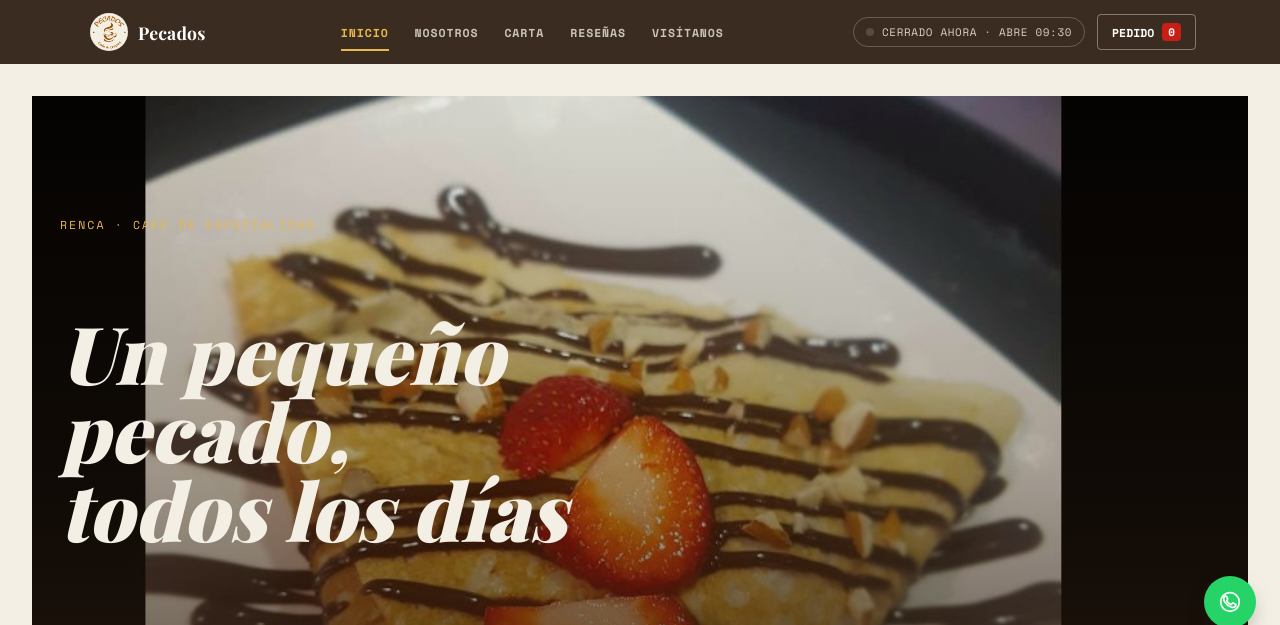
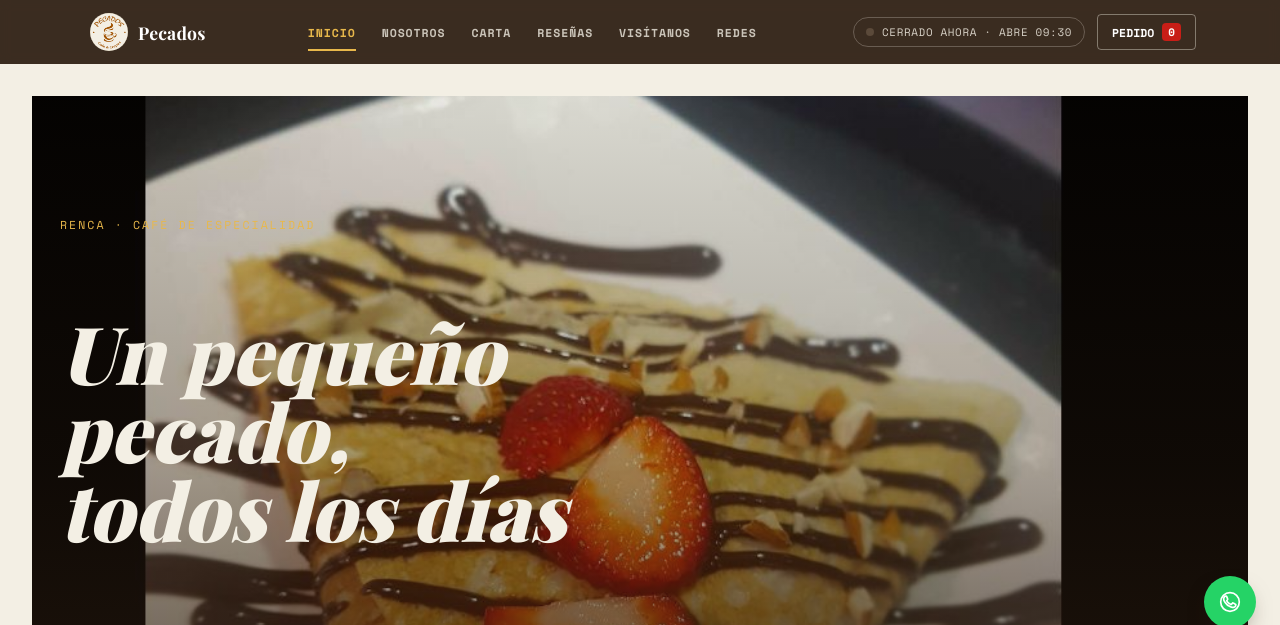
Before and after one commit to MMedinacode/Pecados-Cafe-Web, a plain HTML site: page index.html in a window 1280 px wide. Both pictures are taken after a click on the button "INICIO". Shown: the top 625 px of the page. Drawn offline with nearby package versions, Linux system fonts and the light colour scheme; a web font is replaced by a local one.

Commit message:
Pestana de redes sociales con sus perfiles reales
Sexta pestana (Redes) al lado de Inicio/Nosotros/Carta/Resenas/Visitanos,
armada por el modulo universal redes.js:

- Una tarjeta por red REAL del local: Instagram, TikTok, Facebook, Threads,
  WhatsApp o telefono, con su handle y sus seguidores cuando estan verificados
- Instagram lleva una rejilla con 3 fotos reales del propio local
- Solo aparece lo verificado: lo que no esta en la config, no se publica
- Los que ya tenian su propia pestana de redes se respetan, no se duplican
- Los videos nunca se incrustan: portada con play que lleva al post real

Co-Authored-By: Claude Opus 5 <noreply@anthropic.com>

```diff
--- /dev/null
+++ b/redes.js
@@ -0,0 +1,492 @@
+/* ============================================================
+   REDES — pestaña de redes sociales, módulo universal
+   ============================================================
+   Agrega una sexta pestaña ("Redes") a los sitios del portafolio, al
+   lado de Inicio / Nosotros / Carta / Reseñas / Visítanos, sin tocar el
+   HTML de cada proyecto: se engancha al sistema de pestañas que ya tenga
+   el sitio y hereda su paleta en runtime, igual que carrito.js.
+
+   Uso: antes de cargar este archivo, el sitio declara SOLO las redes que
+   se verificaron de verdad:
+
+     window.REDES = {
+       intro: "línea opcional de contexto",
+       instagram: { user:"cafe_x", seguidores:"1.147",
+                    nota:"Su canal más activo",
+                    fotos:["fotos/a.jpg","fotos/b.jpg","fotos/c.jpg"] },
+       tiktok:    { user:"cafe_x", seguidores:"320", portada:"fotos/c.jpg",
+                    video:"https://tiktok.com/@cafe_x/video/123" },
+       facebook:  { url:"https://facebook.com/…", nombre:"Café X" },
+       threads:   { user:"cafe_x", seguidores:"19" },
+       youtube:   { url:"https://youtube.com/@x", nombre:"Café X" },
+       whatsapp:  { numero:"56912345678", nota:"Sólo mensajes" },
+       telefono:  { numero:"+56221234567" }
+     };
+
+   Si `window.REDES` no existe, el módulo no hace nada: nunca inventa un
+   perfil. Lo que no esté en la config, no aparece en la página.
+
+   Los videos NUNCA se incrustan (regla de la bitácora): un reel se
+   muestra como foto de portada con un ícono de play que enlaza al post
+   real, que pesa muchísimo menos.
+   ============================================================ */
+(function () {
+  'use strict';
+
+  var CFG = window.REDES;
+  if (!CFG || typeof CFG !== 'object') return;
+
+  var CLAVE = 'redes';
+
+  /* El portafolio tiene DOS convenciones de pestañas y hay que detectar cuál
+     usa este sitio antes de tocar nada:
+       a) la común: nav con [data-tab], paneles con [data-tab-panel]
+       b) la invertida (al Cubo, Zoliakie, Gigi): nav con [data-tab-link] y
+          el [data-tab] puesto en el PANEL, no en el enlace.
+     Sin esta distinción, en los de la (b) se clonaba una <section> entera
+     creyendo que era un enlace de navegación. */
+  var ATTR_NAV = document.querySelector('[data-tab-link]') ? 'data-tab-link' : 'data-tab';
+  var SEL_NAV = '[' + ATTR_NAV + ']';
+
+  /* ---------- paleta heredada del sitio (mismo criterio que carrito.js) ---- */
+  function colorDe(el, prop) {
+    if (!el) return '';
+    var c = getComputedStyle(el)[prop];
+    return (c && c !== 'transparent' && !/rgba\(0,\s*0,\s*0,\s*0\)/.test(c)) ? c : '';
+  }
+  function acento() {
+    var probes = ['.nav-link.active', '.btn-solid', '.btn.btn-solid', '.menu-tab.active',
+                  '.cat-pill.active', '.btn-primary', '.btn', 'button'];
+    for (var i = 0; i < probes.length; i++) {
+      var el = document.querySelector(probes[i]);
+      var c = colorDe(el, 'backgroundColor') || colorDe(el, 'borderColor') || colorDe(el, 'color');
+      if (c) return c;
+    }
+    return '#8a6a43';
+  }
+  function superficie() {
+    return colorDe(document.body, 'backgroundColor') || '#ffffff';
+  }
+  function esOscuro(rgb) {
+    var m = String(rgb).match(/\d+/g);
+    if (!m) return false;
+    return (0.299 * m[0] + 0.587 * m[1] + 0.114 * m[2]) / 255 < 0.5;
+  }
+
+  function formatearTel(n) {
+    var s = String(n).replace(/[^\d]/g, '');
+    if (s.length === 11 && s.indexOf('569') === 0) {
+      return '+56 9 ' + s.slice(3, 7) + ' ' + s.slice(7);
+    }
+    if (s.length === 11 && s.indexOf('56') === 0) {
+      return '+56 ' + s.slice(2, 3) + ' ' + s.slice(3, 7) + ' ' + s.slice(7);
+    }
+    return String(n);
+  }
+
+  /* ---------- definición de cada red ----------
+     El color y el glifo son los de la marca real de cada plataforma; nada
+     de esto es un dato inventado del local. */
+  var MARCAS = {
+    instagram: {
+      nombre: 'Instagram',
+      degradado: 'linear-gradient(45deg,#F09433,#DC2743,#BC1888)',
+      url: function (d) { return 'https://instagram.com/' + d.user; },
+      etiqueta: function (d) { return '@' + d.user; },
+      icono: '<rect x="3" y="3" width="18" height="18" rx="5"/><circle cx="12" cy="12" r="4"/><circle cx="17.4" cy="6.6" r="1.1" fill="currentColor" stroke="none"/>'
+    },
+    tiktok: {
+      nombre: 'TikTok',
+      degradado: 'linear-gradient(45deg,#25F4EE,#111,#FE2C55)',
+      url: function (d) { return 'https://tiktok.com/@' + d.user; },
+      etiqueta: function (d) { return '@' + d.user; },
+      icono: '<path d="M15 4v8.6a3.4 3.4 0 1 1-3-3.38"/><path d="M15 4a4.6 4.6 0 0 0 4.4 4.4"/>'
+    },
+    facebook: {
+      nombre: 'Facebook',
+      degradado: 'linear-gradient(45deg,#1877F2,#0C5DC7)',
+      url: function (d) { return d.url; },
+      etiqueta: function (d) { return d.nombre || 'Página oficial'; },
+      icono: '<path d="M14.6 21.5v-8h2.7l.4-3.1h-3.1V8.4c0-.9.25-1.5 1.55-1.5h1.65V4.13A22 22 0 0 0 15.4 4c-2.4 0-4 1.46-4 4.14V10.4H8.7v3.1h2.7v8z"/><rect x="2.7" y="2.7" width="18.6" height="18.6" rx="4.6"/>'
+    },
+    threads: {
+      nombre: 'Threads',
+      degradado: 'linear-gradient(45deg,#4a4a4a,#111)',
+      url: function (d) { return 'https://www.threads.net/@' + d.user; },
+      etiqueta: function (d) { return '@' + d.user; },
+      icono: '<path d="M12 2c5 0 8 3.4 8 9s-2.7 11-8 11-8-3.6-8-9c0-2.6 1-4.4 2.7-4.4 2 0 2.6 1.7 2.6 3.4 0 1.6-.7 2.7-2 2.7"/><path d="M14.5 8.6c2 0 3.3 1.3 3.3 3.6 0 3-2 4.8-4.8 4.8"/>'
+    },
+    youtube: {
+      nombre: 'YouTube',
+      degradado: 'linear-gradient(45deg,#FF0000,#C40000)',
+      url: function (d) { return d.url; },
+      etiqueta: function (d) { return d.nombre || 'Canal oficial'; },
+      icono: '<rect x="2.5" y="5.5" width="19" height="13" rx="4"/><path d="M10.5 9.5v5l4.2-2.5z" fill="currentColor" stroke="none"/>'
+    },
+    whatsapp: {
+      nombre: 'WhatsApp',
+      degradado: 'linear-gradient(45deg,#25D366,#128C7E)',
+      url: function (d) { return 'https://wa.me/' + String(d.numero).replace(/\D/g, ''); },
+      etiqueta: function (d) { return formatearTel(d.numero); },
+      icono: '<path d="M17 14c-.3-.15-1.75-.86-2-.96-.27-.1-.47-.15-.66.15-.2.3-.76.95-.93 1.15-.17.2-.34.22-.63.08-.3-.15-1.24-.46-2.37-1.46-.87-.78-1.47-1.74-1.64-2.04-.17-.3-.02-.46.13-.6.13-.13.3-.34.44-.5.15-.18.2-.3.3-.5.1-.2.05-.38-.02-.53-.08-.15-.66-1.6-.9-2.18-.24-.58-.48-.5-.66-.5h-.56c-.2 0-.53.08-.8.38-.28.3-1.05 1.02-1.05 2.5s1.07 2.9 1.22 3.1c.15.2 2.1 3.2 5.1 4.5.71.3 1.27.5 1.7.63.72.23 1.37.2 1.9.12.58-.09 1.75-.72 2-1.4.24-.7.24-1.3.17-1.4-.07-.13-.27-.2-.56-.35Z"/><circle cx="12" cy="12" r="9.3"/>'
+    },
+    telefono: {
+      nombre: 'Teléfono',
+      degradado: 'linear-gradient(45deg,#6B7280,#374151)',
+      url: function (d) { return 'tel:' + String(d.numero).replace(/[^\d+]/g, ''); },
+      etiqueta: function (d) { return formatearTel(d.numero); },
+      icono: '<path d="M5 4h4l2 5-2.5 1.5a11 11 0 0 0 5 5L15 13l5 2v4a1 1 0 0 1-1 1A16 16 0 0 1 4 5a1 1 0 0 1 1-1z"/>'
+    }
+  };
+  /* El orden importa: primero donde el local publica, después el contacto. */
+  var ORDEN = ['instagram', 'tiktok', 'facebook', 'threads', 'youtube', 'whatsapp', 'telefono'];
+
+  function svg(paths) {
+    return '<svg viewBox="0 0 24 24" fill="none" stroke="currentColor" stroke-width="1.7" ' +
+           'stroke-linecap="round" stroke-linejoin="round" aria-hidden="true">' + paths + '</svg>';
+  }
+
+  /* ---------- encontrar el sistema de pestañas del sitio ---------- */
+  function panelModelo() {
+    return document.querySelector('[data-tab-panel]') ||
+           document.querySelector('.tab-panel[id]') ||
+           document.querySelector('.tab-section[id]') ||
+           document.querySelector('.tab-panel');
+  }
+  function navModelo() {
+    return document.querySelector('.nav-link' + SEL_NAV) ||
+           document.querySelector('nav ' + SEL_NAV) ||
+           document.querySelector(SEL_NAV);
+  }
+
+  function crearPanel() {
+    var modelo = panelModelo();
+    if (!modelo || !modelo.parentNode) return null;
+
+    var panel = document.createElement(modelo.tagName);
+    panel.className = String(modelo.className).replace(/\bactive\b/g, '').trim();
+    /* Se copia el MISMO mecanismo que usa el sitio para identificar paneles:
+       unos usan data-tab-panel, otros el id, otros las dos cosas. */
+    if (modelo.hasAttribute('data-tab-panel')) panel.setAttribute('data-tab-panel', CLAVE);
+    if (modelo.hasAttribute('data-panel')) panel.setAttribute('data-panel', CLAVE);
+    /* En la convención invertida el panel es quien lleva data-tab. */
+    if (ATTR_NAV === 'data-tab-link' && modelo.hasAttribute('data-tab')) {
+      panel.setAttribute('data-tab', CLAVE);
+    }
+    if (modelo.id) panel.id = /^tab-/.test(modelo.id) ? 'tab-' + CLAVE : CLAVE;
+    panel.setAttribute('data-redes-panel', '');
+    modelo.parentNode.appendChild(panel);   // al final, después de Visítanos
+    return panel;
+  }
+
+  function crearNav(alClic) {
+    var modelo = navModelo();
+    if (!modelo) return [];
+    /* Varios sitios repiten la navegación (escritorio + móvil): se agrega el
+       enlace en TODAS las barras, si no en el teléfono no aparece. */
+    var barras = [];
+    Array.prototype.forEach.call(document.querySelectorAll(SEL_NAV), function (el) {
+      var p = el.parentNode;
+      if (p && barras.indexOf(p) === -1 && p.querySelectorAll(SEL_NAV).length >= 3) {
+        barras.push(p);
+      }
+    });
+    if (!barras.length && modelo.parentNode) barras.push(modelo.parentNode);
+
+    var creados = [];
+    barras.forEach(function (barra) {
+      if (barra.querySelector('[data-redes-link]')) return;   // ya estaba
+      var hermanos = barra.querySelectorAll(SEL_NAV);
+      var ultimo = hermanos[hermanos.length - 1];
+      if (!ultimo) return;
+
+      /* Clon profundo para heredar la estructura interna del sitio: varios
+         numeran las pestañas con un <span> propio ("01 Inicio"), y un clon
+         plano perdía ese span y rompía la simetría de la barra. */
+      var link = ultimo.cloneNode(true);
+      link.className = String(ultimo.className).replace(/\bactive\b/g, '').trim();
+      link.setAttribute(ATTR_NAV, CLAVE);
+      link.removeAttribute('aria-current');
+      link.setAttribute('data-redes-link', '');
+      if (link.tagName === 'A') link.setAttribute('href', '#' + CLAVE);
+
+      /* Se conserva el numerito si el sitio los usa, y se le pone el que toca. */
+      var idx = link.querySelector('.nav-idx, [class*="idx"], [class*="num"]');
+      var idxPrevio = ultimo.querySelector('.nav-idx, [class*="idx"], [class*="num"]');
+      if (idx && idxPrevio && /^\s*\d+\s*$/.test(idxPrevio.textContent || '')) {
+        /* Se numera a partir del último, no contando hermanos: alguna barra
+           trae elementos ocultos y la cuenta salía desfasada. */
+        idx.textContent = ('0' + (parseInt(idxPrevio.textContent, 10) + 1)).slice(-2);
+      } else {
+        idx = null;
+      }
+      Array.prototype.slice.call(link.childNodes).forEach(function (nodo) {
+        if (nodo !== idx) link.removeChild(nodo);
+      });
+      link.appendChild(document.createTextNode('Redes'));
+
+      link.addEventListener('click', function (e) {
+        e.preventDefault();
+        alClic();
+      });
+      ultimo.parentNode.insertBefore(link, ultimo.nextSibling);
+      creados.push(link);
+    });
+    return creados;
+  }
+
+  /* ---------- contenido de la pestaña ---------- */
+  function tarjeta(clave, datos) {
+    var m = MARCAS[clave];
+    if (!m) return null;
+    var href = m.url(datos);
+    if (!href) return null;
+
+    var art = document.createElement('article');
+    art.className = 'rd-card';
+    if (datos.fotos && datos.fotos.length) art.className += ' rd-card-ancha';
+
+    var cab = document.createElement('div');
+    cab.className = 'rd-cab';
+
+    var ico = document.createElement('span');
+    ico.className = 'rd-ico';
+    ico.style.background = m.degradado;
+    ico.innerHTML = svg(m.icono);
+    cab.appendChild(ico);
+
+    var tit = document.createElement('div');
+    tit.className = 'rd-tit';
+    var h = document.createElement('h3');
+    h.textContent = m.nombre;
+    var sub = document.createElement('p');
+    sub.className = 'rd-user';
+    sub.textContent = m.etiqueta(datos);
+    tit.appendChild(h);
+    tit.appendChild(sub);
+    cab.appendChild(tit);
+
+    if (datos.seguidores) {
+      var seg = document.createElement('span');
+      seg.className = 'rd-seg';
+      seg.textContent = datos.seguidores + ' seguidores';
+      cab.appendChild(seg);
+    }
+    art.appendChild(cab);
+
+    if (datos.nota) {
+      var nota = document.createElement('p');
+      nota.className = 'rd-nota';
+      nota.textContent = datos.nota;
+      art.appendChild(nota);
+    }
+
+    /* Rejilla con fotos reales del propio local. */
+    if (datos.fotos && datos.fotos.length) {
+      var rej = document.createElement('div');
+      rej.className = 'rd-fotos';
+      datos.fotos.slice(0, 3).forEach(function (f, i) {
+        var enlazada = datos.posts && datos.posts[i];
+        var cont = document.createElement(enlazada ? 'a' : 'div');
+        cont.className = 'rd-foto';
+        if (enlazada) {
+          cont.href = datos.posts[i];
+          cont.target = '_blank';
+          cont.rel = 'noopener';
+          cont.setAttribute('aria-label', 'Ver esta publicación en ' + m.nombre);
+        }
+        var im = document.createElement('img');
+        im.src = f;
+        im.alt = '';
+        im.loading = 'lazy';
+        im.decoding = 'async';
+        cont.appendChild(im);
+        rej.appendChild(cont);
+      });
+      art.appendChild(rej);
+    }
+
+    /* Un video NUNCA se incrusta: portada + play que lleva al post real. */
+    if (datos.portada) {
+      var vid = document.createElement(datos.video ? 'a' : 'div');
+      vid.className = 'rd-video';
+      if (datos.video) {
+        vid.href = datos.video;
+        vid.target = '_blank';
+        vid.rel = 'noopener';
+        vid.setAttribute('aria-label', 'Ver el video en ' + m.nombre);
+      }
+      var vim = document.createElement('img');
+      vim.src = datos.portada;
+      vim.alt = '';
+      vim.loading = 'lazy';
+      var play = document.createElement('span');
+      play.className = 'rd-play';
+      play.innerHTML = '<svg viewBox="0 0 24 24" aria-hidden="true"><path d="M8 5.5v13l11-6.5z" fill="currentColor"/></svg>';
+      vid.appendChild(vim);
+      vid.appendChild(play);
+      art.appendChild(vid);
+    }
+
+    var cta = document.createElement('a');
+    cta.className = 'rd-cta';
+    cta.href = href;
+    if (!/^tel:/.test(href)) {
+      cta.target = '_blank';
+      cta.rel = 'noopener';
+    }
+    cta.style.background = m.degradado;
+    cta.textContent = clave === 'whatsapp' ? 'Escribir por WhatsApp'
+                    : clave === 'telefono' ? 'Llamar'
+                    : 'Ver ' + m.nombre;
+    art.appendChild(cta);
+    return art;
+  }
+
+  function pintar(panel) {
+    var acc = acento();
+    var oscuro = esOscuro(superficie());
+    panel.textContent = '';
+
+    var wrap = document.createElement('div');
+    wrap.className = 'rd-wrap';
+
+    var eyebrow = document.createElement('p');
+    eyebrow.className = 'rd-eyebrow';
+    eyebrow.textContent = 'Redes sociales';
+    eyebrow.style.color = acc;
+    wrap.appendChild(eyebrow);
+
+    var h2 = document.createElement('h2');
+    h2.className = 'rd-h2';
+    h2.textContent = 'Dónde seguirnos';
+    wrap.appendChild(h2);
+
+    if (CFG.intro) {
+      var intro = document.createElement('p');
+      intro.className = 'rd-intro';
+      intro.textContent = CFG.intro;
+      wrap.appendChild(intro);
+    }
+
+    var grid = document.createElement('div');
+    grid.className = 'rd-grid';
+    var n = 0;
+    ORDEN.forEach(function (clave) {
+      if (!CFG[clave]) return;
+      var t = tarjeta(clave, CFG[clave]);
+      if (t) { grid.appendChild(t); n++; }
+    });
+    if (!n) return false;
+    wrap.appendChild(grid);
+    panel.appendChild(wrap);
+
+    inyectarCSS(acc, oscuro);
+    return true;
+  }
+
+  function inyectarCSS(acc, oscuro) {
+    if (document.getElementById('redes-css')) return;
+    var linea = oscuro ? 'rgba(255,255,255,.14)' : 'rgba(0,0,0,.10)';
+    var fondo = oscuro ? 'rgba(255,255,255,.05)' : 'rgba(0,0,0,.02)';
+    var st = document.createElement('style');
+    st.id = 'redes-css';
+    st.textContent = [
+      '.rd-wrap{max-width:1100px;margin:0 auto;padding:clamp(48px,8vw,96px) 22px;}',
+      '.rd-eyebrow{font-size:.72rem;letter-spacing:.16em;text-transform:uppercase;margin:0 0 10px;font-weight:700;}',
+      '.rd-h2{font-size:clamp(1.9rem,4.4vw,2.9rem);line-height:1.1;margin:0 0 12px;}',
+      '.rd-intro{margin:0 0 30px;max-width:62ch;opacity:.75;line-height:1.6;}',
+      '.rd-grid{display:grid;grid-template-columns:repeat(auto-fit,minmax(min(300px,100%),1fr));gap:18px;align-items:start;}',
+      '.rd-card{border:1px solid ' + linea + ';border-radius:18px;padding:20px;background:' + fondo + ';display:flex;flex-direction:column;gap:14px;}',
+      '.rd-card-ancha{grid-column:1/-1;}',
+      '.rd-cab{display:flex;align-items:center;gap:13px;flex-wrap:wrap;}',
+      '.rd-ico{width:42px;height:42px;border-radius:12px;display:flex;align-items:center;justify-content:center;color:#fff;flex:0 0 auto;}',
+      '.rd-ico svg{width:22px;height:22px;}',
+      '.rd-tit{flex:1 1 auto;min-width:0;}',
+      '.rd-tit h3{margin:0;font-size:1.06rem;line-height:1.2;}',
+      '.rd-user{margin:2px 0 0;font-size:.86rem;opacity:.7;word-break:break-word;}',
+      '.rd-seg{font-size:.75rem;opacity:.6;white-space:nowrap;}',
+      '.rd-nota{margin:0;font-size:.9rem;line-height:1.55;opacity:.78;}',
+      '.rd-fotos{display:grid;grid-template-columns:repeat(3,1fr);gap:10px;}',
+      '.rd-foto{display:block;overflow:hidden;border-radius:12px;aspect-ratio:1/1;background:' + linea + ';}',
+      '.rd-foto img{width:100%;height:100%;object-fit:cover;display:block;transition:transform .5s cubic-bezier(.22,1,.36,1);}',
+      'a.rd-foto:hover img{transform:scale(1.06);}',
+      '.rd-video{position:relative;display:block;overflow:hidden;border-radius:12px;aspect-ratio:16/10;}',
+      '.rd-video img{width:100%;height:100%;object-fit:cover;display:block;}',
+      '.rd-play{position:absolute;inset:0;display:flex;align-items:center;justify-content:center;color:#fff;background:rgba(0,0,0,.28);}',
+      '.rd-play svg{width:54px;height:54px;filter:drop-shadow(0 3px 10px rgba(0,0,0,.5));}',
+      '.rd-cta{margin-top:auto;display:inline-flex;align-items:center;justify-content:center;gap:8px;padding:12px 18px;border-radius:999px;color:#fff;font-weight:600;font-size:.92rem;text-decoration:none;transition:transform .2s ease,filter .2s ease;}',
+      '.rd-cta:hover{transform:translateY(-2px);filter:brightness(1.07);}',
+      '.rd-cta:focus-visible,.rd-foto:focus-visible,.rd-video:focus-visible{outline:2px solid ' + acc + ';outline-offset:3px;}',
+      '@media (prefers-reduced-motion:reduce){.rd-cta,.rd-foto img{transition:none;}}'
+    ].join('');
+    document.head.appendChild(st);
+  }
+
+  /* ---------- activar / desactivar la pestaña ---------- */
+  var miPanel = null;
+  var misLinks = [];
+
+  function mostrar() {
+    /* Se llama primero a la función del propio sitio para que haga lo suyo
+       (cerrar el menú móvil, subir el scroll, relanzar las animaciones).
+       Varios sitios guardan la lista de paneles en una variable capturada
+       ANTES de que exista el nuestro, así que después se corrige a mano. */
+    if (typeof window.goToTab === 'function') {
+      try { window.goToTab(CLAVE); } catch (e) { /* seguimos igual */ }
+    }
+    Array.prototype.forEach.call(
+      document.querySelectorAll('.tab-panel, [data-tab-panel], .tab-section'),
+      function (p) { if (p !== miPanel) p.classList.remove('active'); }
+    );
+    Array.prototype.forEach.call(document.querySelectorAll(SEL_NAV), function (l) {
+      l.classList.toggle('active', l.getAttribute(ATTR_NAV) === CLAVE);
+    });
+    if (miPanel) miPanel.classList.add('active');
+    try { window.scrollTo({ top: 0, behavior: 'smooth' }); } catch (e) { window.scrollTo(0, 0); }
+  }
+
+  function vigilarOtrasPestanas() {
+    /* Cuando el visitante vuelve a otra pestaña, el sitio no sabe apagar la
+       nuestra (su lista de paneles es anterior a ella): se apaga acá. */
+    document.addEventListener('click', function (e) {
+      var t = e.target && e.target.closest ? e.target.closest(SEL_NAV) : null;
+      if (!t || t.getAttribute(ATTR_NAV) === CLAVE) return;
+      if (miPanel) miPanel.classList.remove('active');
+      misLinks.forEach(function (l) { l.classList.remove('active'); });
+    }, true);
+  }
+
+  function arrancar() {
+    /* Se comprueban las dos piezas por separado: el arranque corre varias
+       veces a propósito (DOMContentLoaded + reintento), y mirar solo el
+       panel dejaba pasar una segunda pasada que duplicaba el enlace. */
+    if (document.querySelector('[data-redes-panel]') ||
+        document.querySelector('[data-redes-link]')) return;
+    /* Si el sitio YA tiene su propia pestaña de redes, no se duplica. */
+    var yaTiene = Array.prototype.some.call(
+      document.querySelectorAll(SEL_NAV),
+      function (l) { return /^\s*redes\s*$/i.test(l.textContent || ''); }
+    );
+    if (yaTiene) return;
+
+    var panel = crearPanel();
+    if (!panel) return;
+    if (!pintar(panel)) { panel.remove(); return; }
+    miPanel = panel;
+    misLinks = crearNav(mostrar);
+    if (!misLinks.length) { panel.remove(); miPanel = null; return; }
+    vigilarOtrasPestanas();
+  }
+
+  function seguro() {
+    try { arrancar(); } catch (e) { /* nunca romper la página */ }
+  }
+
+  if (document.readyState === 'loading') {
+    document.addEventListener('DOMContentLoaded', seguro);
+  } else {
+    seguro();
+  }
+  setTimeout(seguro, 900);
+})();
```
Also changed, not shown: index.html (+3 -0 lines).
